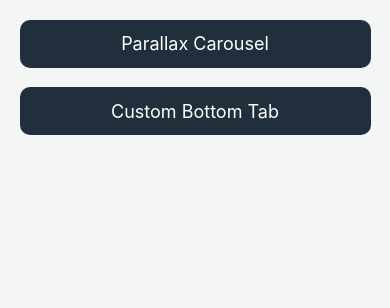
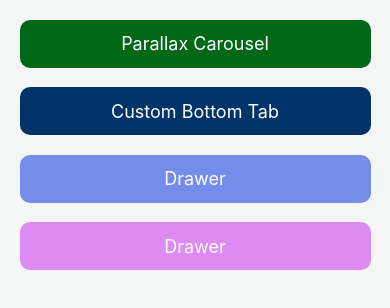
Before and after one commit to usmanjutt47/Practice, a React Native app: screen /Home in a window 390 px wide. Shown: the top 308 px of the page. Built offline with nearby package versions, Linux system fonts and the light colour scheme.

Commit message:
Update Home.jsx

```diff
--- a/screens/Home.jsx
+++ b/screens/Home.jsx
@@ -1,4 +1,10 @@
-import { Pressable, ScrollView, StyleSheet, Text, View } from "react-native";
+import {
+  TouchableOpacity,
+  ScrollView,
+  StyleSheet,
+  Text,
+  View,
+} from "react-native";
 import React from "react";
 import { useNavigation } from "@react-navigation/native";
 import { SafeAreaView } from "react-native-safe-area-context";
@@ -6,21 +12,15 @@ import { SafeAreaView } from "react-native-safe-area-context";
 export default function Home() {
   const navigation = useNavigation();
   return (
-    <SafeAreaView style={{ flex: 1, backgroundColor: "#f4f6f6" }}>
-      <ScrollView
-        contentContainerStyle={{
-          flex: 1,
-          backgroundColor: "#f4f6f6",
-          alignItems: "center",
-          flexGrow: 1,
-        }}
+    <SafeAreaView
+      style={{ flex: 1, backgroundColor: "#f4f6f6", alignItems: "center" }}
     >
-        <Pressable
+      <TouchableOpacity
         onPress={() => navigation.navigate("Parallax Carousel")}
         style={{
           height: 48,
           width: "90%",
-            backgroundColor: "#212f3c",
+          backgroundColor: "#006816",
           borderRadius: 10,
           justifyContent: "center",
           marginTop: "5%",
@@ -29,14 +29,14 @@ export default function Home() {
         <Text style={{ color: "#fff", textAlign: "center", fontSize: 18 }}>
           Parallax Carousel
         </Text>
-        </Pressable>
+      </TouchableOpacity>
 
-        <Pressable
+      <TouchableOpacity
         onPress={() => navigation.navigate("Tabs")}
         style={{
           height: 48,
           width: "90%",
-            backgroundColor: "#212f3c",
+          backgroundColor: "#003468",
           borderRadius: 10,
           justifyContent: "center",
           marginTop: "5%",
@@ -45,10 +45,39 @@ export default function Home() {
         <Text style={{ color: "#fff", textAlign: "center", fontSize: 18 }}>
           Custom Bottom Tab
         </Text>
-        </Pressable>
-      </ScrollView>
+      </TouchableOpacity>
+
+      <TouchableOpacity
+        onPress={() => navigation.navigate("CustomDrawer")}
+        style={{
+          height: 48,
+          width: "90%",
+          backgroundColor: "#748dea",
+          borderRadius: 10,
+          justifyContent: "center",
+          marginTop: "5%",
+        }}
+      >
+        <Text style={{ color: "#fff", textAlign: "center", fontSize: 18 }}>
+          Drawer
+        </Text>
+      </TouchableOpacity>
+
+      <TouchableOpacity
+        onPress={() => navigation.navigate("CustomAnimatedDrawer")}
+        style={{
+          height: 48,
+          width: "90%",
+          backgroundColor: "#dd8bf3",
+          borderRadius: 10,
+          justifyContent: "center",
+          marginTop: "5%",
+        }}
+      >
+        <Text style={{ color: "#fff", textAlign: "center", fontSize: 18 }}>
+          Drawer
+        </Text>
+      </TouchableOpacity>
     </SafeAreaView>
   );
 }
-
-const styles = StyleSheet.create({});
```
Lines whose indentation alone changed are shown as unchanged.
